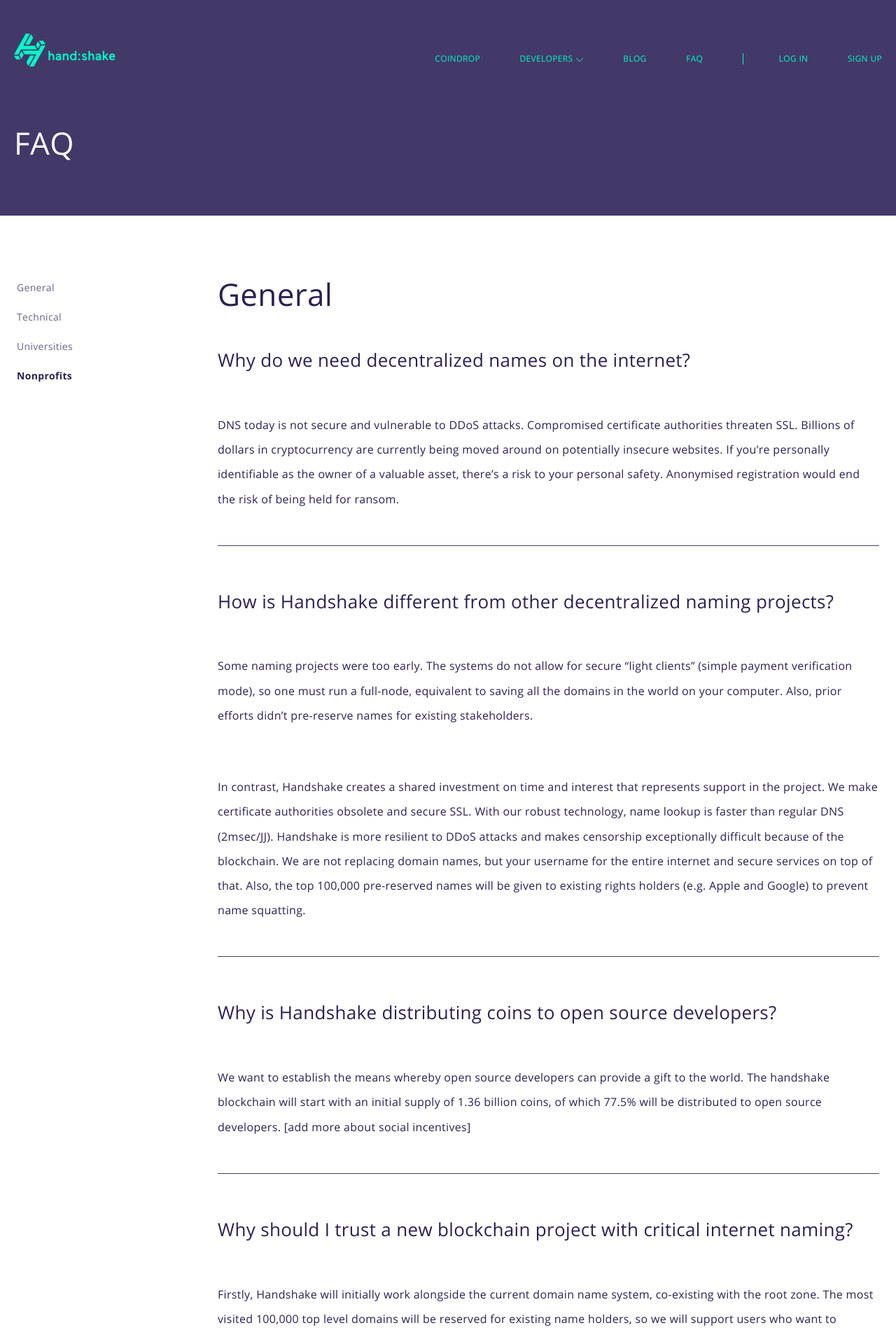
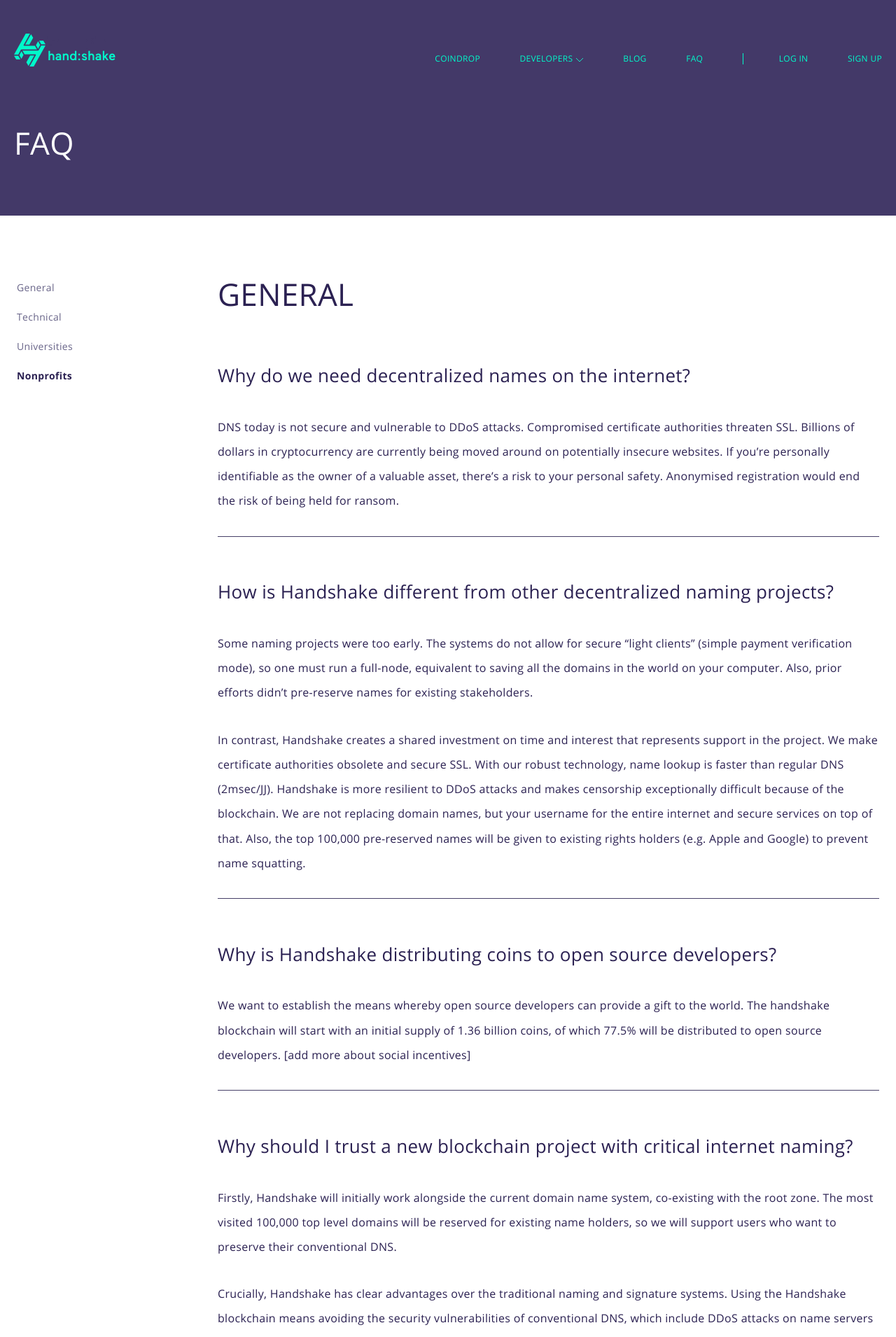
Before and after one commit to pkrasam/blog, a Jekyll site: the page built from index.html, in a window 1280 px wide. Shown: the top 1910 px of the page at 70% size. Built offline with Jekyll 4.4.1, drawn with Linux system fonts in a browser that asks for light colours.

Commit message:
faq check in

```diff
--- a/css/style.sass
+++ b/css/style.sass
@@ -54,16 +54,17 @@
 // faq header
 
 #faq-header
+    @include mobile
+        min-height: 6em!important
+        justify-content: flex-start!important
+
+#faq-header
     background-color: $header-colour-light
     padding: 0 20px
     min-height: 13em
     display: flex
     flex-direction: column
     justify-content: center
-    @include mobile
-        min-height: 6em
-        justify-content: flex-start
-
     h1 > :first-child
         margin-top: 0
     div
@@ -128,17 +129,25 @@
     .faq-content div:first-child
         padding-top: 0em
     h1
-        padding-top: 0.5em
+        padding-top: 1.5em
+        padding-bottom: 0.5em
+        text-transform: uppercase
         border-top: 1px solid $faq-stroke
         @include mobile
-            margin-top: 0
+            font-size: 143%
+            padding-top: 1.3em
+            margin-bottom: 1.3em
     h1:first-child
         padding-top: 0
         border-top: 0
         margin-bottom: 48px
+        @include mobile
+            font-size: 143%
+            margin-bottom: 1.3em
     .answers
         margin-bottom: 0
-        padding-bottom: 3em
+        margin-top: 0
+        padding-bottom: 2em
         @include mobile
             display: none
     .answers.open
@@ -162,8 +171,10 @@
         cursor: pointer
         h1
             font-size: 1.438em
+            padding-right: 0.4em
         h3
             font-size: 0.75em
+            padding-right: 0.4em
 
 content
     background: $content-bg-dark
```
